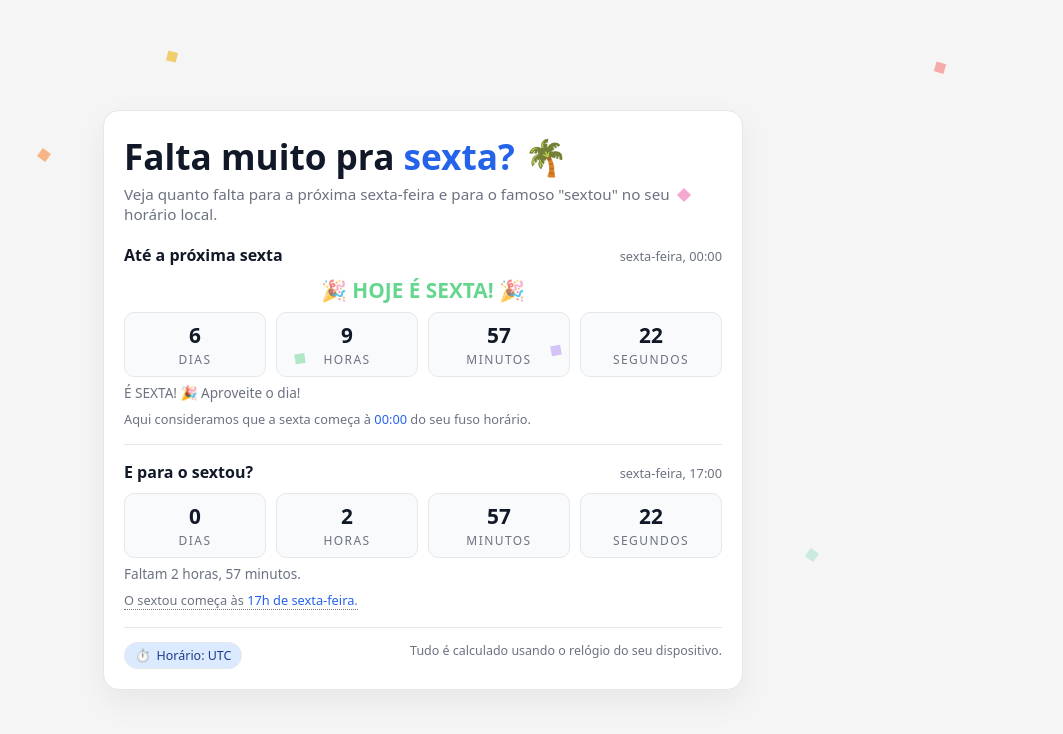
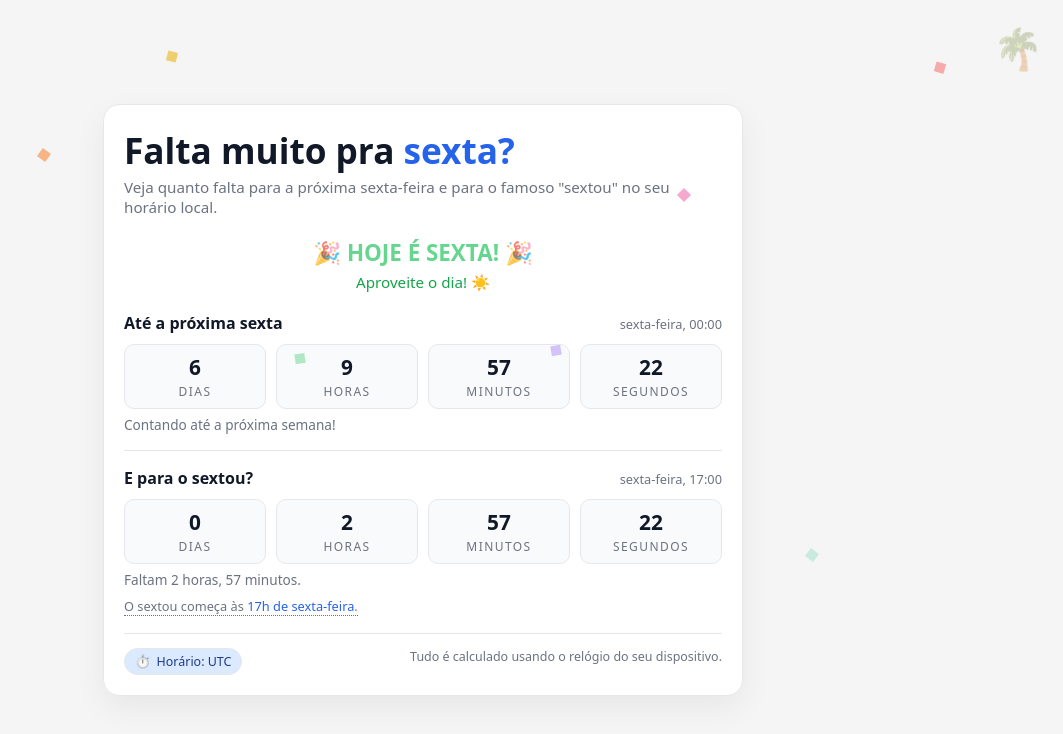
Before and after one commit to euclydesbsn/falta-mt-pra-sexta, a plain HTML site: page index.html in a window 1280 px wide. Shown: the whole page, without its empty margins (217-1280 px from the left). Drawn offline with Linux system fonts and the light colour scheme.

Commit message:
Refactor celebration elements and styles in index.html

```diff
--- a/index.html
+++ b/index.html
@@ -102,7 +102,8 @@
 
     .sextou-mode .time-box,
     .sextou-mode .section-title,
-    .sextou-mode .status-strong {
+    .sextou-mode .status-strong,
+    .sextou-mode .friday-celebration {
       color: white !important;
     }
 
@@ -156,13 +157,21 @@
       margin-bottom: 20px;
     }
 
-    .friday-celebration {
-      font-size: 1.3rem;
+    .friday-celebration-main {
+      font-size: 1.4rem;
       color: #22c55e;
-      font-weight: 600;
-      margin-bottom: 8px;
+      font-weight: 700;
+      margin-bottom: 4px;
+      text-align: center;
       animation: pulse 2s ease-in-out infinite;
+    }
+
+    .friday-celebration-sub {
+      font-size: 0.95rem;
+      color: #16a34a;
+      font-weight: 500;
       text-align: center;
+      margin-bottom: 20px;
     }
 
     @keyframes pulse {
@@ -317,6 +326,21 @@
       font-weight: 500;
     }
 
+    .palm-tree {
+      position: absolute;
+      top: 20px;
+      right: 20px;
+      font-size: 2.5rem;
+      opacity: 0.3;
+      animation: sway 3s ease-in-out infinite;
+      z-index: 5;
+    }
+
+    @keyframes sway {
+      0%, 100% { transform: rotate(-2deg); }
+      50% { transform: rotate(2deg); }
+    }
+
     @media (max-width: 480px) {
       .card {
         padding: 20px 16px 16px;
@@ -345,6 +369,12 @@
         width: 8px;
         height: 8px;
       }
+
+      .palm-tree {
+        font-size: 2rem;
+        top: 10px;
+        right: 10px;
+      }
     }
   </style>
 </head>
@@ -352,12 +382,23 @@
   <!-- Confetti container -->
   <div id="confetti-container" style="display: none;"></div>
 
+  <!-- Palmeira -->
+  <div class="palm-tree">🌴</div>
+
   <div class="container">
     <main class="card">
-      <h1>Falta muito pra <span>sexta?</span> 🌴</h1>
+      <h1>Falta muito pra <span>sexta?</span></h1>
       <p class="subtitle">
         Veja quanto falta para a próxima sexta-feira e para o famoso "sextou" no seu horário local.
       </p>
+
+      <!-- Celebração da sexta - FORA da seção -->
+      <div id="friday-celebration-main" class="friday-celebration-main" style="display: none;">
+        🎉 HOJE É SEXTA! 🎉
+      </div>
+      <div id="friday-celebration-sub" class="friday-celebration-sub" style="display: none;">
+        Aproveite o dia! ☀️
+      </div>
 
       <!-- Até a próxima sexta -->
       <section class="section" aria-label="Contagem até sexta-feira">
@@ -365,10 +406,6 @@
           <h2 class="section-title">Até a próxima sexta</h2>
           <span class="section-subtitle">sexta-feira, 00:00</span>
         </header>
-
-        <div id="friday-celebration" class="friday-celebration" style="display: none;">
-          🎉 HOJE É SEXTA! 🎉
-        </div>
 
         <div class="countdown-row" id="friday-countdown">
           <div class="time-box">
@@ -391,10 +428,6 @@
 
         <p class="status" id="friday-status-text">
           Carregando sua sexta...
-        </p>
-
-        <p class="explanation">
-          Aqui consideramos que a sexta começa à <strong>00:00</strong> do seu fuso horário.
         </p>
       </section>
 
@@ -563,8 +596,9 @@
     }
 
     function addExplodeAnimation() {
-      if (!document.styleSheets[0]?.cssRules.find(rule => rule.cssText.includes('explode'))) {
+      if (!document.querySelector('style[data-explode]')) {
         const style = document.createElement('style');
+        style.setAttribute('data-explode', 'true');
         style.textContent = `
           @keyframes explode {
             0% {
@@ -594,7 +628,7 @@
       const now = new Date();
       const isFridayToday = isTodayFriday(now);
 
-      // Sextou primeiro (17h em diante da sexta)
+      // Sextou primeiro (17h+ na sexta)
       const nextSextou = getNextSextou(now);
       const sextouParts = diffToParts(nextSextou, now);
       const isSextou = sextouParts.days === 0 && sextouParts.hours === 0 && sextouParts.minutes === 0 && sextouParts.seconds === 0;
@@ -605,7 +639,7 @@
       document.getElementById("sextou-seconds").textContent = sextouParts.seconds;
 
       const sextouStatusText = document.getElementById("sextou-status-text");
-      sextouStatusText.textContent = formatStatus(sextouParts, "SESTOU! 🥳");
+      sextouStatusText.textContent = formatStatus(sextouParts, "É sextou! 🥳");
 
       const body = document.body;
       if (isSextou) {
@@ -615,7 +649,7 @@
           const h1 = document.querySelector('h1');
           const sextouTitle = document.createElement('div');
           sextouTitle.className = 'sextou-celebration';
-          sextouTitle.textContent = '🥳 SEXTOU! 🥳';
+          sextouTitle.textContent = '🥳 sextou! 🥳';
           h1.parentNode.insertBefore(sextouTitle, h1.nextSibling);
         }
         addExplodeAnimation();
@@ -644,14 +678,18 @@
       const fridayStatusText = document.getElementById("friday-status-text");
 
       if (isFridayToday) {
-        fridayStatusText.textContent = "É SEXTA! 🎉 Aproveite o dia!";
-        const fridayCelebration = document.getElementById("friday-celebration");
-        fridayCelebration.style.display = 'block';
+        fridayStatusText.textContent = "Contando até a próxima semana!";
+        const fridayMain = document.getElementById("friday-celebration-main");
+        const fridaySub = document.getElementById("friday-celebration-sub");
+        fridayMain.style.display = 'block';
+        fridaySub.style.display = 'block';
         if (!confettiActive) createConfetti();
       } else {
         fridayStatusText.textContent = formatStatus(fridayParts, "É sexta hoje!");
-        const fridayCelebration = document.getElementById("friday-celebration");
-        fridayCelebration.style.display = 'none';
+        const fridayMain = document.getElementById("friday-celebration-main");
+        const fridaySub = document.getElementById("friday-celebration-sub");
+        fridayMain.style.display = 'none';
+        fridaySub.style.display = 'none';
         removeConfetti();
       }
     }
```
